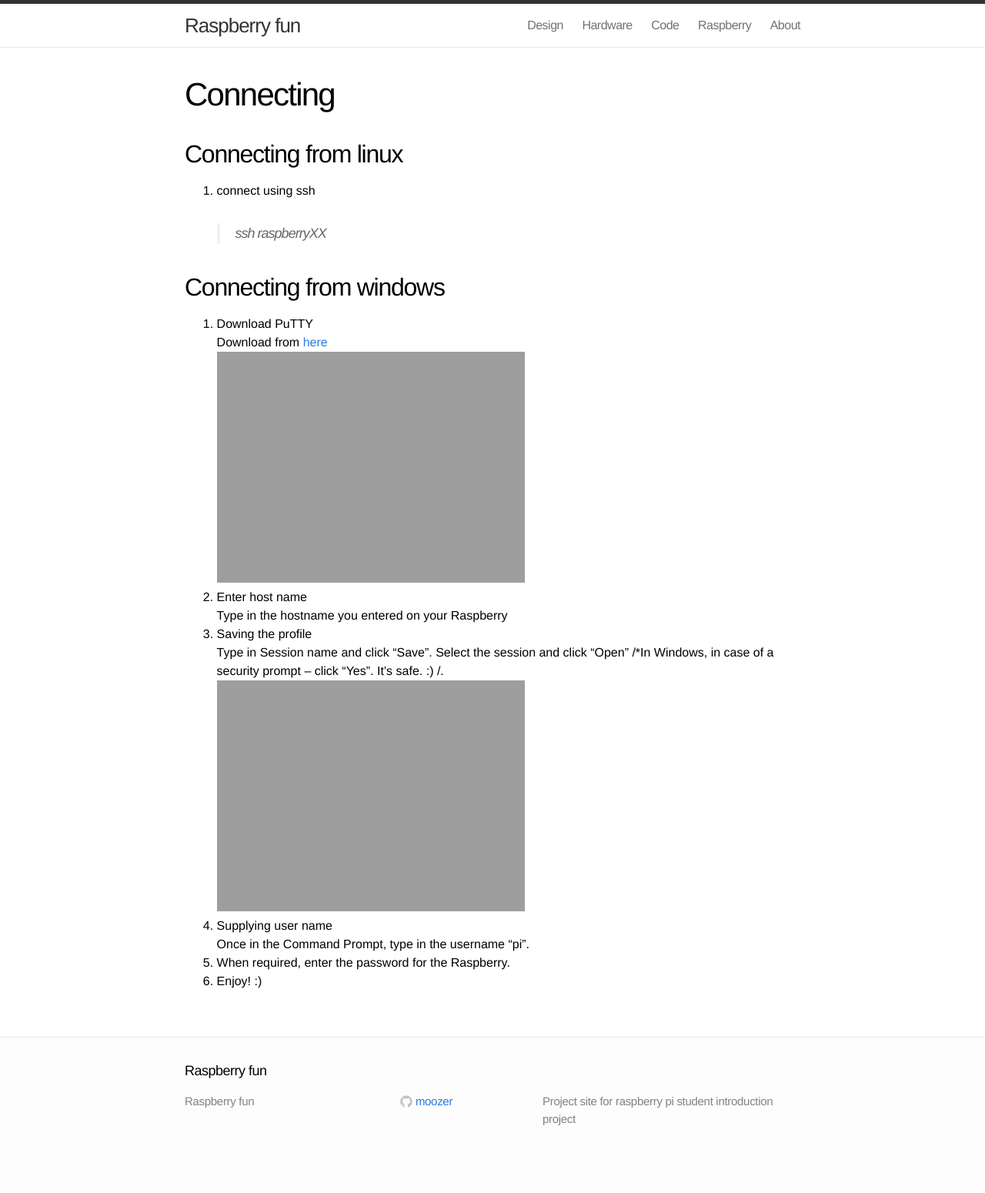
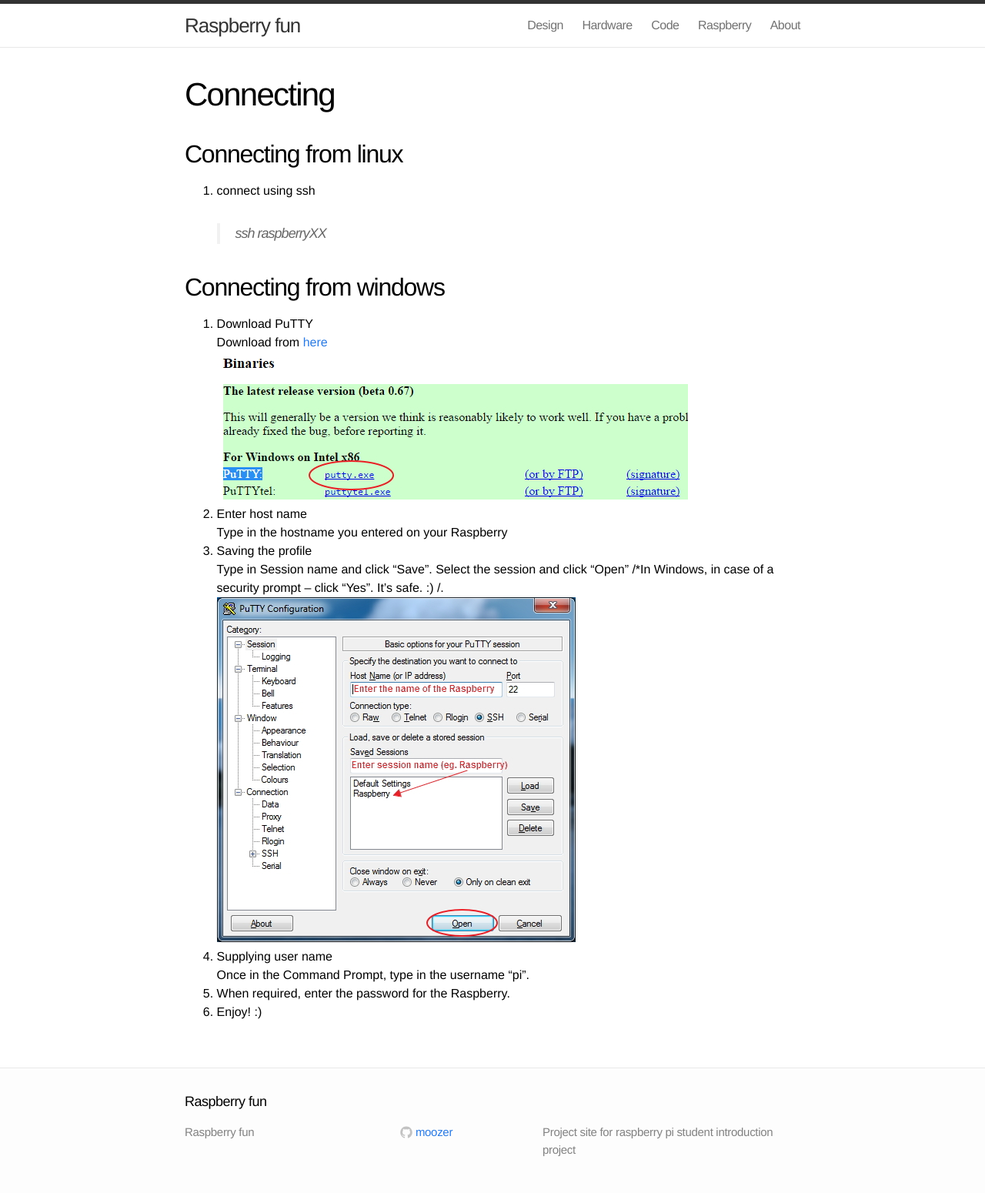
Before and after one commit to EAL-IT-Technology/RaspberryFun, a Jekyll site: the page built from raspberry/connecting.md, in a window 1280 px wide. Shown: the whole page at 77% size. Built offline with Jekyll 4.4.1, drawn with Linux system fonts in a browser that asks for light colours; before the commit the page ends 1510 px from its top, so only the background shows below that.

Commit message:
updated name and removed img quotes

```diff
--- a/raspberry/conecting.md
+++ b/raspberry/connecting.md
@@ -21,19 +21,19 @@ Connecting from windows
 
     Download from [here](http://www.chiark.greenend.org.uk/~sgtatham/putty/download.html)
 
-    ![Downloading putty]("PuTTY - Screenshot (1).jpg")
+    ![Downloading putty](PuTTY - Screenshot (1).jpg)
 
 
 2. Enter host name
 
-   Type in the hostname you entered on your Raspberry
+    Type in the hostname you entered on your Raspberry
 
 
 3. Saving the profile
 
-   Type in Session name and click “Save”. Select the session and click “Open” /*In Windows, in case of a security prompt – click “Yes”. It’s safe. :) /.
+    Type in Session name and click “Save”. Select the session and click “Open” /*In Windows, in case of a security prompt – click “Yes”. It’s safe. :) /.
 
-    ![Downloading putty]("PuTTY - Screenshot (2).jpg")
+    ![Downloading putty](PuTTY - Screenshot (2).jpg)
 
 
 4. Supplying user name
```
